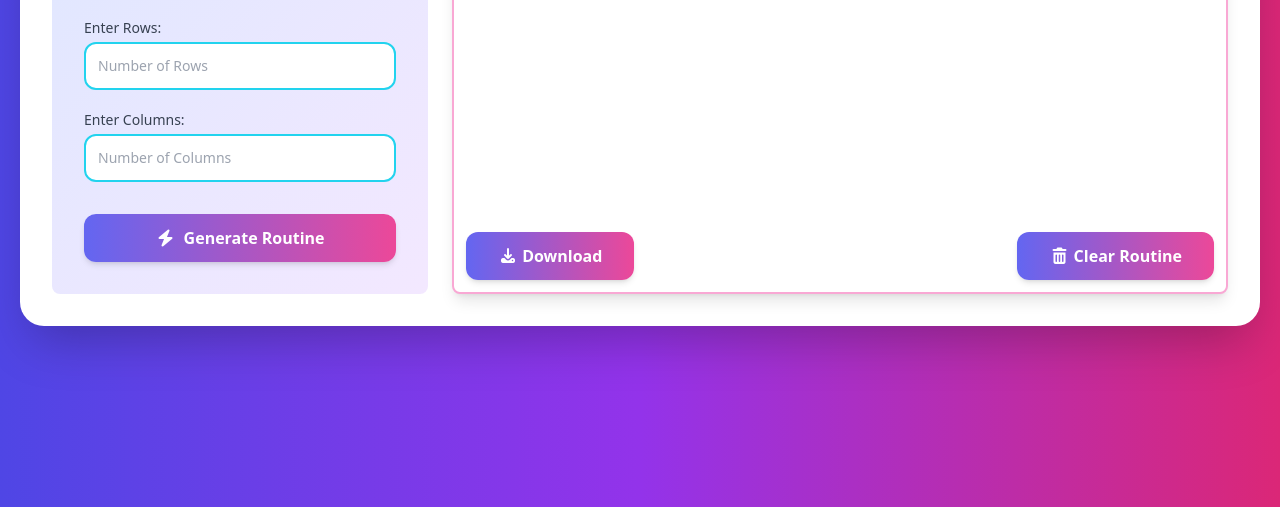
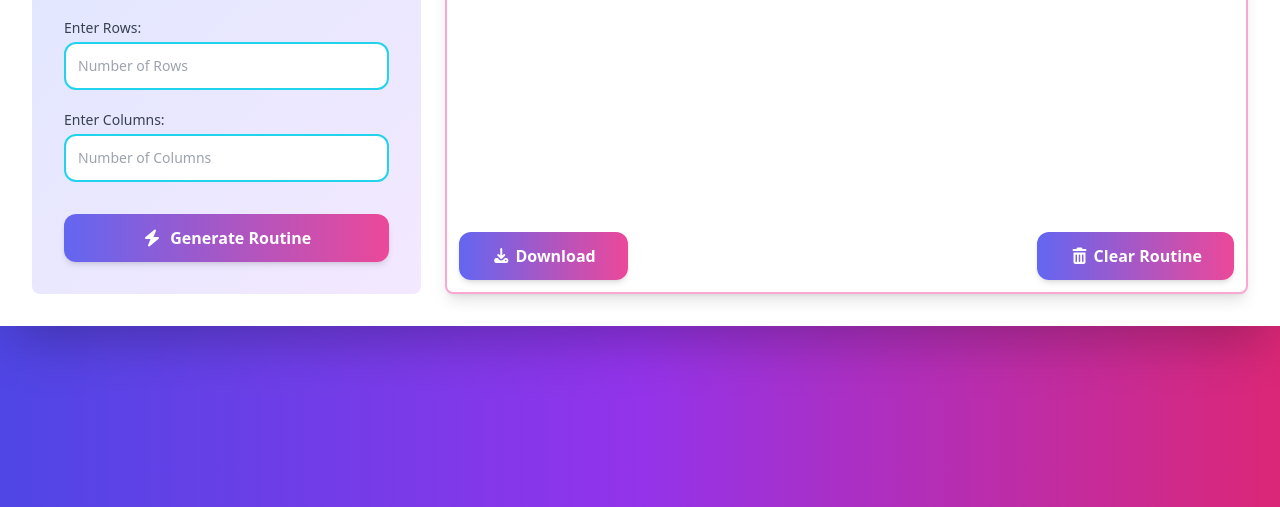
Before and after one commit to ashadulislam6156rs/Routine-generator-01, a plain HTML site: page index.html in a window 1280 px wide. Shown: the part 293-800 px from the top of the page. Drawn offline with nearby package versions, Linux system fonts and the light colour scheme.

Commit message:
remove body style

```diff
--- a/index.html
+++ b/index.html
@@ -11,10 +11,10 @@
 
   </head>
   <body id="body-element"
-    class="w-full bg-gradient-to-r from-indigo-600 via-purple-600 to-pink-600 min-h-screen flex items-center justify-center p-5"
+    class="bg-gradient-to-r from-indigo-600 via-purple-600 to-pink-600 min-h-screen flex items-center justify-center"
   >
     <main
-      class="max-w-screen-xl bg-white shadow-2xl rounded-3xl w-full grid grid-cols-12 gap-6 overflow-hidden py-8 px-8"
+      class="max-sm:w-full max-w-screen-xl bg-white shadow-2xl w-full grid grid-cols-12 gap-6 overflow-hidden py-8 px-8"
     >
       <!-- Left Input Section -->
       <section
```
